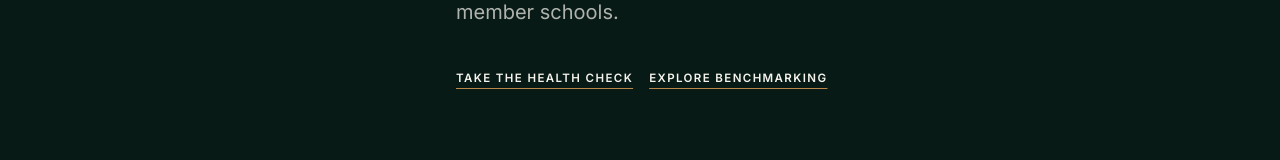
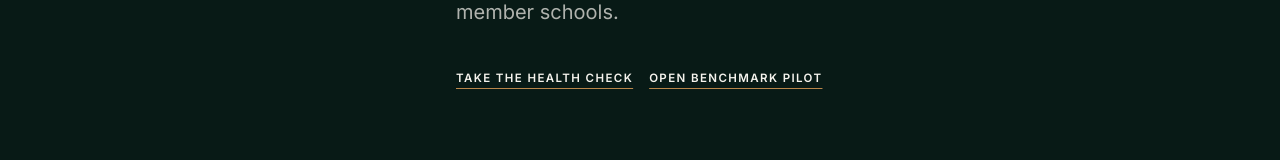
Before and after one commit to TSumerfield/forge-stress-test, a Next.js app: page /associations in a window 1280 px wide. Shown: the part 599-759 px from the top of the page. Built offline with nearby package versions, Linux system fonts and the light colour scheme; no server answers.

Commit message:
Link Association Benchmark MVP

```diff
--- a/app/associations/page.tsx
+++ b/app/associations/page.tsx
@@ -25,7 +25,7 @@ export default function AssociationsPage() {
         <div className="forge-container flex h-[76px] items-center justify-between">
           <Link href="/" className="flex items-center gap-3" aria-label="Forge home"><ForgeMark className="h-9 w-9" /><span className="text-sm font-semibold tracking-[0.2em]">FORGE</span></Link>
           <nav className="hidden items-center gap-8 text-[11px] font-semibold uppercase tracking-[0.14em] lg:flex">
-            <Link href="/stress-test">Departments</Link>
+            <Link href="/departments">Departments</Link>
             <Link href="/associations" className="text-[var(--forge-bronze)]">Associations</Link>
             <Link href="/benchmarking">Benchmarking</Link>
             <Link href="/about">About</Link>
@@ -37,7 +37,7 @@ export default function AssociationsPage() {
       <section className="forge-dark border-b border-[rgba(185,134,74,0.35)]">
         <div className="forge-container grid min-h-[720px] gap-14 py-20 lg:grid-cols-12 lg:items-end lg:py-28">
           <div className="lg:col-span-4 lg:self-start"><p className="forge-eyebrow">Forge for associations</p></div>
-          <div className="lg:col-span-8"><h1 className="forge-display max-w-5xl text-[clamp(4rem,7.2vw,7.8rem)]">Understand the system behind the competition.</h1><p className="mt-10 max-w-3xl text-xl leading-9 text-[rgba(246,244,238,0.7)]">Forge helps school-sports associations diagnose their operating health, understand member value and build a confidential evidence base across member schools.</p><div className="mt-10 flex flex-wrap gap-4"><Link href="/association-health-check" className="forge-button forge-button-primary">Take the health check</Link><Link href="/benchmarking" className="forge-button">Explore benchmarking</Link></div></div>
+          <div className="lg:col-span-8"><h1 className="forge-display max-w-5xl text-[clamp(4rem,7.2vw,7.8rem)]">Understand the system behind the competition.</h1><p className="mt-10 max-w-3xl text-xl leading-9 text-[rgba(246,244,238,0.7)]">Forge helps school-sports associations diagnose their operating health, understand member value and build a confidential evidence base across member schools.</p><div className="mt-10 flex flex-wrap gap-4"><Link href="/association-health-check" className="forge-button forge-button-primary">Take the health check</Link><Link href="/association-benchmark-return" className="forge-button">Open benchmark pilot</Link></div></div>
         </div>
       </section>
 
@@ -51,15 +51,15 @@ export default function AssociationsPage() {
       </section>
 
       <section className="forge-section border-b forge-border">
-        <div className="forge-container grid gap-12 lg:grid-cols-12"><div className="lg:col-span-4"><p className="forge-eyebrow">Product 002 / validation</p></div><div className="lg:col-span-8"><h2 className="forge-heading max-w-4xl text-5xl text-[var(--forge-forest-deep)] md:text-7xl">Forge Association Benchmark</h2><p className="mt-8 max-w-3xl text-lg leading-8 text-[rgba(17,19,17,0.66)]">A structured annual return that gives member schools confidential peer context and gives the association a clearer picture of school sport across its network.</p></div></div>
+        <div className="forge-container grid gap-12 lg:grid-cols-12"><div className="lg:col-span-4"><p className="forge-eyebrow">Product 002 / validation</p></div><div className="lg:col-span-8"><h2 className="forge-heading max-w-4xl text-5xl text-[var(--forge-forest-deep)] md:text-7xl">Forge Association Benchmark</h2><p className="mt-8 max-w-3xl text-lg leading-8 text-[rgba(17,19,17,0.66)]">A structured annual return that gives member schools confidential peer context and gives the association a clearer picture of school sport across its network.</p><div className="mt-8 flex flex-wrap gap-6"><Link href="/association-benchmark-return" className="text-xs font-semibold uppercase tracking-[0.14em] text-[var(--forge-bronze)] underline underline-offset-8">Open pilot return</Link><Link href="/association-benchmark-sample" className="text-xs font-semibold uppercase tracking-[0.14em] text-[var(--forge-bronze)] underline underline-offset-8">View sample school report</Link><Link href="/state-of-school-sport-sample" className="text-xs font-semibold uppercase tracking-[0.14em] text-[var(--forge-bronze)] underline underline-offset-8">View sample association report</Link></div></div></div>
         <div className="mt-16 grid border-l border-t forge-border md:grid-cols-2 lg:grid-cols-3">{benchmarkAreas.map(([title,text]) => <article key={title} className="min-h-[250px] border-b border-r p-8 forge-border"><h3 className="forge-heading text-3xl text-[var(--forge-forest-deep)]">{title}</h3><p className="mt-5 text-sm leading-7 text-[rgba(17,19,17,0.62)]">{text}</p></article>)}</div>
       </section>
 
       <section className="forge-dark forge-section border-b border-[rgba(185,134,74,0.35)]">
-        <div className="forge-container grid gap-12 lg:grid-cols-12"><div className="lg:col-span-4"><p className="forge-eyebrow">Two outputs</p></div><div className="lg:col-span-8 grid gap-8 md:grid-cols-2"><article className="border border-white/15 p-8"><p className="forge-eyebrow">For each member school</p><h3 className="forge-heading mt-8 text-4xl">Your School vs Association Median</h3><p className="mt-6 text-base leading-7 text-white/60">Confidential peer comparison, meaningful context and practical questions for leadership attention.</p></article><article className="border border-white/15 p-8"><p className="forge-eyebrow">For the association</p><h3 className="forge-heading mt-8 text-4xl">State of School Sport</h3><p className="mt-6 text-base leading-7 text-white/60">An annual evidence base showing participation, programme patterns, resource pressures, operational trends and emerging priorities.</p></article></div></div>
+        <div className="forge-container grid gap-12 lg:grid-cols-12"><div className="lg:col-span-4"><p className="forge-eyebrow">Two outputs</p></div><div className="lg:col-span-8 grid gap-8 md:grid-cols-2"><article className="border border-white/15 p-8"><p className="forge-eyebrow">For each member school</p><h3 className="forge-heading mt-8 text-4xl">Your School vs Association Median</h3><p className="mt-6 text-base leading-7 text-white/60">Confidential peer comparison, meaningful context and practical questions for leadership attention.</p><Link href="/association-benchmark-sample" className="mt-8 inline-block text-xs font-semibold uppercase tracking-[0.14em] text-[var(--forge-bronze)] underline underline-offset-8">See sample</Link></article><article className="border border-white/15 p-8"><p className="forge-eyebrow">For the association</p><h3 className="forge-heading mt-8 text-4xl">State of School Sport</h3><p className="mt-6 text-base leading-7 text-white/60">An annual evidence base showing participation, programme patterns, resource pressures, operational trends and emerging priorities.</p><Link href="/state-of-school-sport-sample" className="mt-8 inline-block text-xs font-semibold uppercase tracking-[0.14em] text-[var(--forge-bronze)] underline underline-offset-8">See sample</Link></article></div></div>
       </section>
 
-      <section className="forge-section"><div className="forge-container grid gap-12 lg:grid-cols-12 lg:items-end"><div className="lg:col-span-8"><p className="forge-eyebrow">Start with evidence</p><h2 className="forge-heading mt-8 max-w-4xl text-5xl text-[var(--forge-forest-deep)] md:text-7xl">Measure association health before building more infrastructure.</h2></div><div className="lg:col-span-4 lg:text-right"><Link href="/association-health-check" className="forge-button forge-button-primary">Take the health check</Link></div></div></section>
+      <section className="forge-section"><div className="forge-container grid gap-12 lg:grid-cols-12 lg:items-end"><div className="lg:col-span-8"><p className="forge-eyebrow">Start with evidence</p><h2 className="forge-heading mt-8 max-w-4xl text-5xl text-[var(--forge-forest-deep)] md:text-7xl">Measure association health before building more infrastructure.</h2></div><div className="lg:col-span-4 lg:text-right"><Link href="/association-benchmark-return" className="forge-button forge-button-primary">Open benchmark pilot</Link></div></div></section>
     </main>
   );
 }
```
